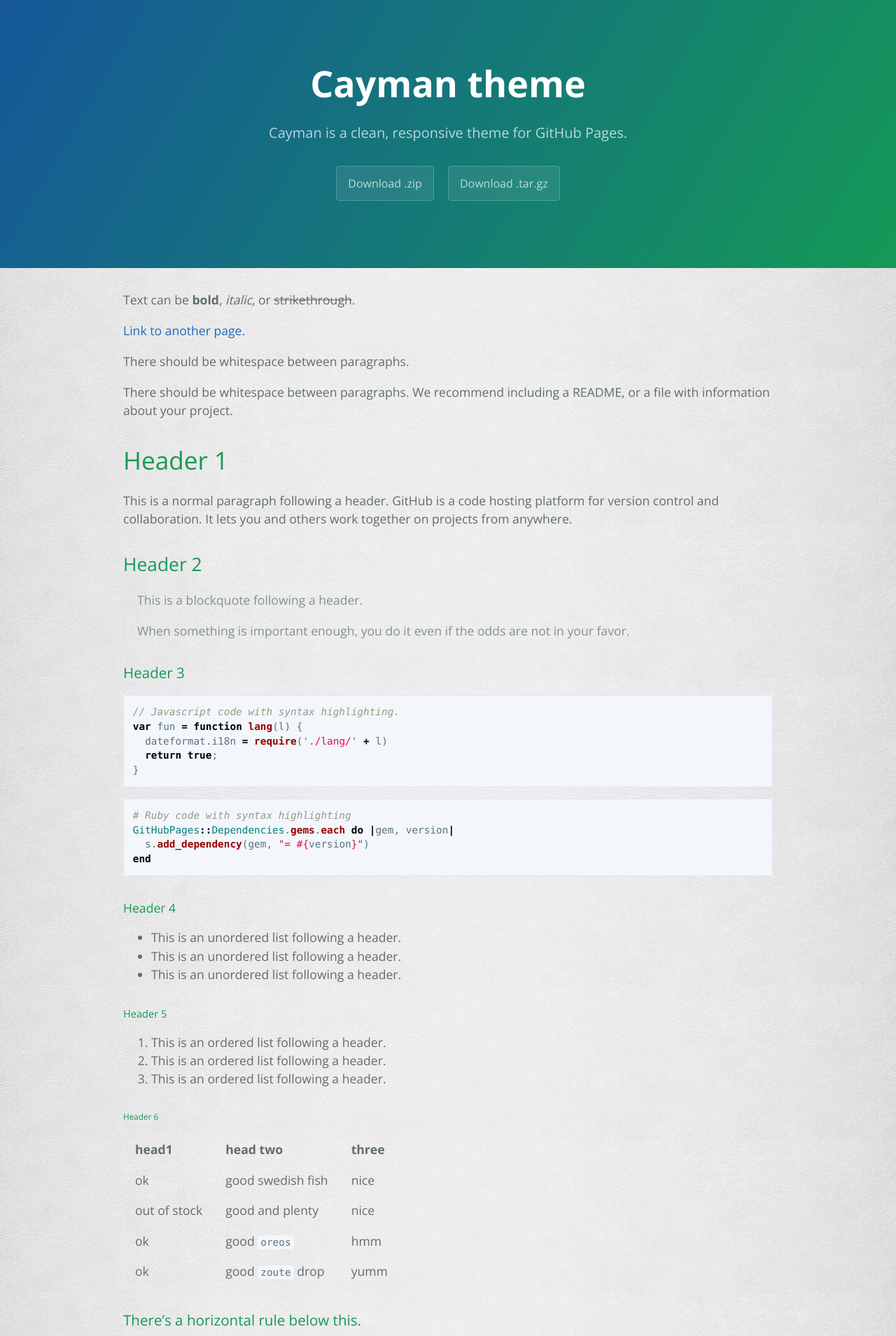
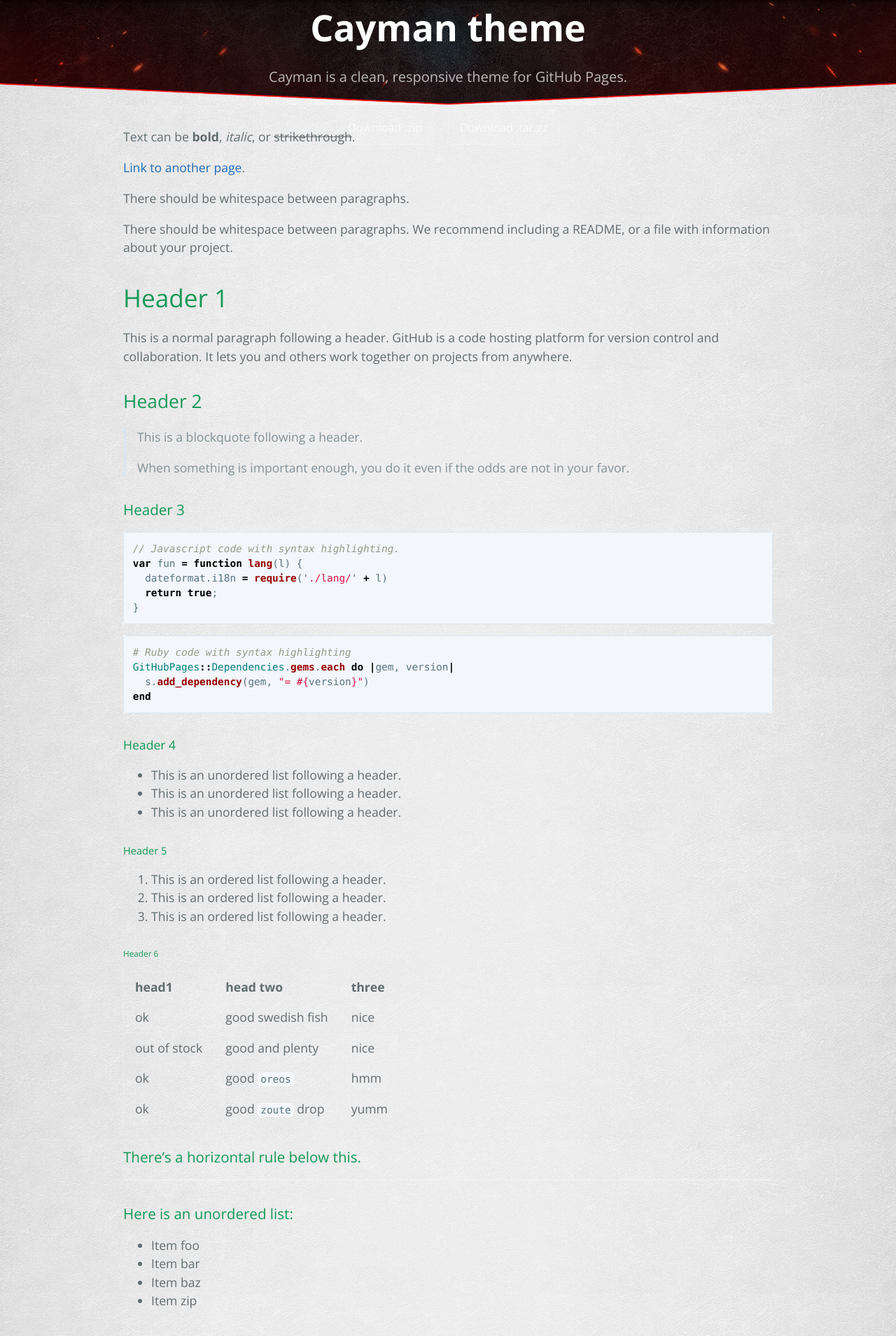
Before and after one commit to tankigdn/tankigdn.github.io, a Jekyll site: the page built from index.md, in a window 1280 px wide. Shown: the top 1909 px of the page at 70% size. Built offline with Jekyll 4.4.1, drawn with Linux system fonts in a browser that asks for light colours.

Commit message:
Update style.css

```diff
--- a/assets/css/style.css
+++ b/assets/css/style.css
@@ -475,12 +475,12 @@ a:hover {
 .page-header {
     color: #fff;
     text-align: center;
-    background-color: #159957;
-    background-image: linear-gradient(120deg, #155799, #159957);
+    background: url(/assets/images/header.jpg) no-repeat 50% 0;
+    height: 150px;
 }
 @media screen and (min-width: 64em) {
     .page-header {
-        padding: 5rem 6rem;
+        padding: 0rem 6rem;
     }
 }
 @media screen and (min-width: 42em) and (max-width: 64em) {
@@ -704,10 +704,9 @@ a:hover {
     border: 0;
 }
 .site-footer {
-    padding-top: 2rem;
-    margin-top: 2rem;
-    height: 300px;
-	background: url("/assets/images/footer.png") no-repeat 50% 100%;
+    padding-top: 6rem;
+    height: 240px;
+    background: url(/assets/images/footer.png) no-repeat 50% 100%;
 }
 @media screen and (min-width: 64em) {
     .site-footer {
```
